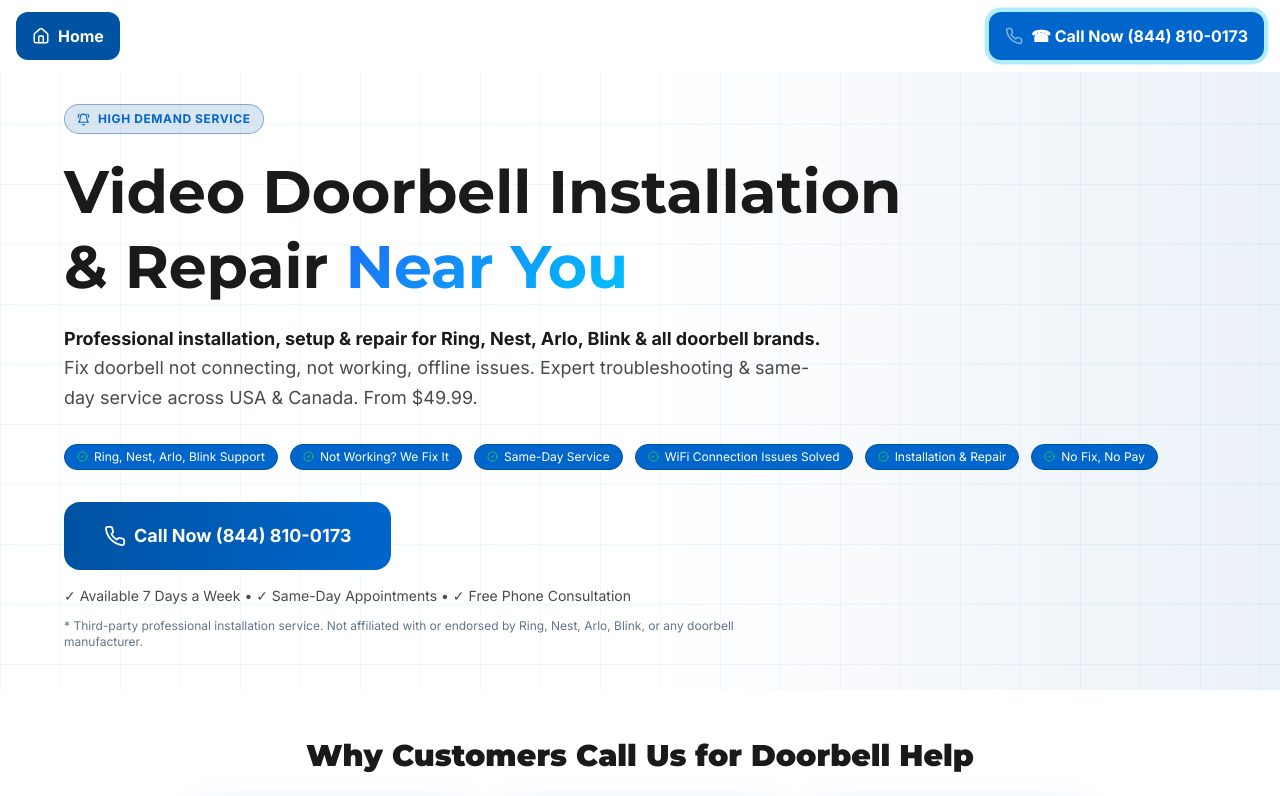
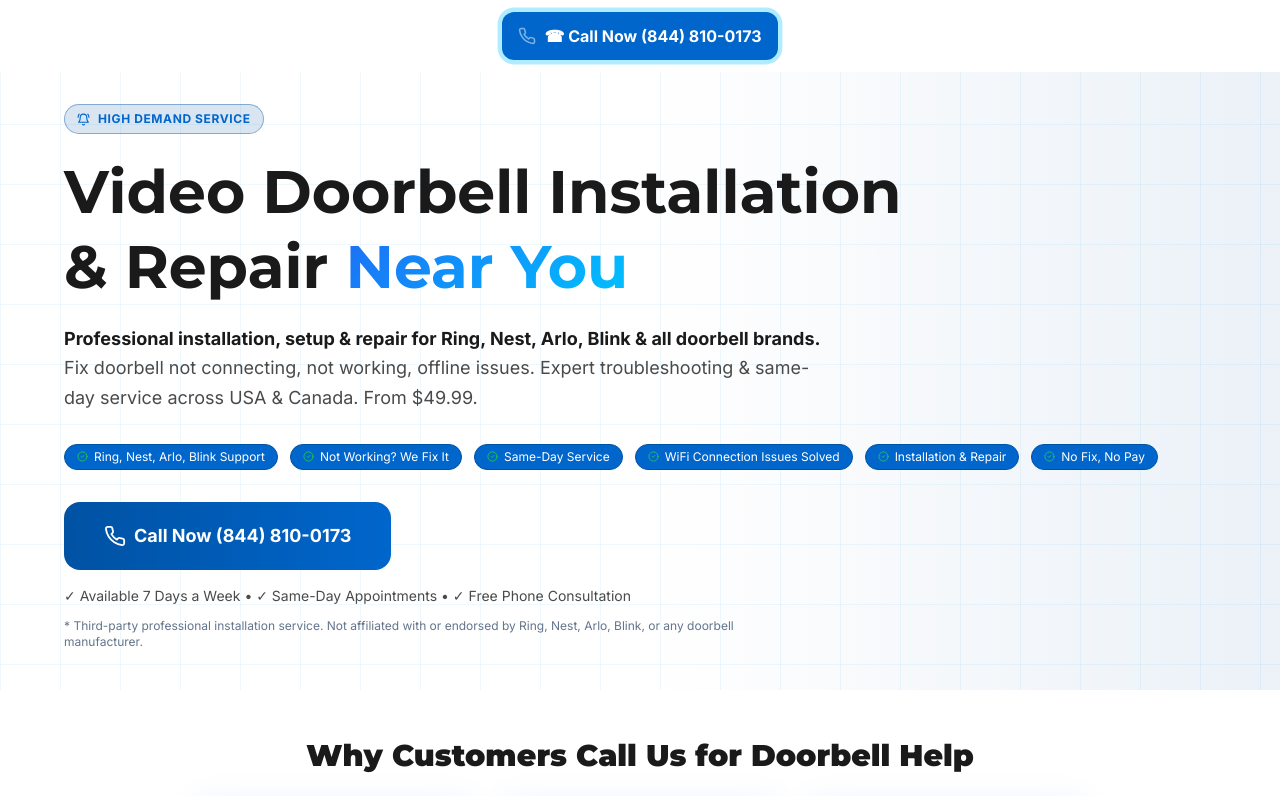
Before and after one commit to vijay0262-alt/frontech-clean, a Next.js app: page /services/doorbell-installation in a window 1280 px wide. Shown: the top 796 px of the page. Built offline with nearby package versions, Linux system fonts and the light colour scheme.

Commit message:
Update LandingPageLayout.tsx

```diff
--- a/components/LandingPageLayout.tsx
+++ b/components/LandingPageLayout.tsx
@@ -32,15 +32,14 @@
           scrolled ? 'bg-white shadow-md' : 'bg-white'
         }`}
       >
-        <div className="max-w-7xl mx-auto px-4 py-3 flex items-center justify-between">
+        <div className="max-w-7xl mx-auto px-4 py-3 flex items-center justify-center relative">
           {/* Homepage Icon - Hidden on mobile, visible on tablet and desktop */}
           <a
             href="/"
-            className="hidden md:flex items-center gap-2 px-4 py-3 bg-[#0052a3] hover:bg-[#0066cc] text-white text-base font-bold rounded-lg hover:shadow-lg transition-all"
+            className="hidden md:absolute md:left-4 items-center gap-2 text-[#0066cc] hover:text-[#0052a3] transition-all"
             aria-label="Go to homepage"
           >
-            <Home size={18} />
-            <span>Home</span>
+            <Home size={24} />
           </a>
 
           {/* Phone CTA - Centered */}
```
